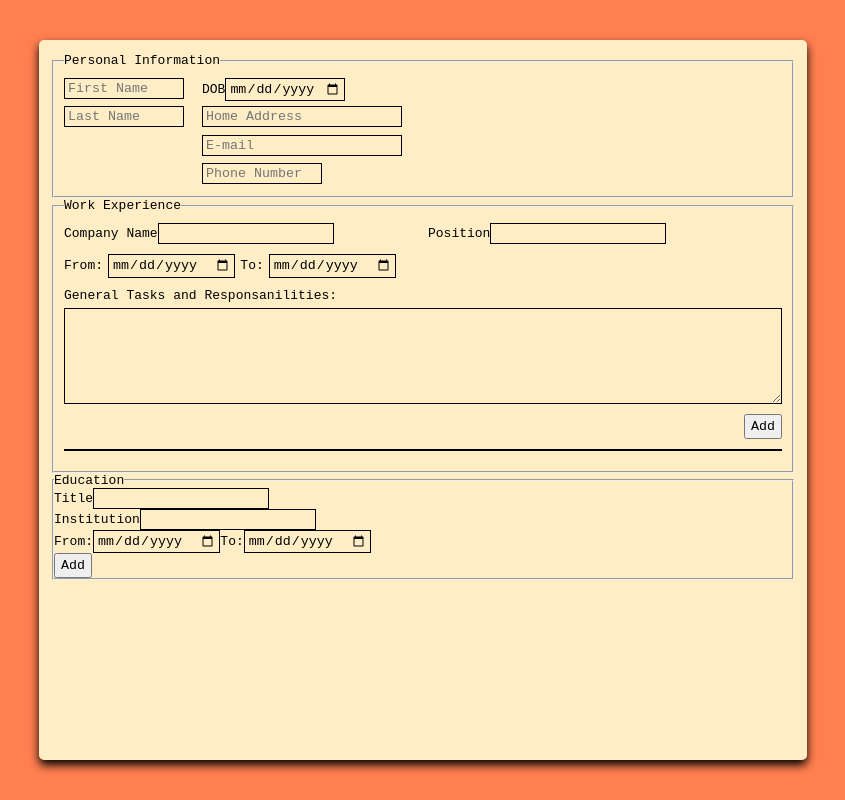
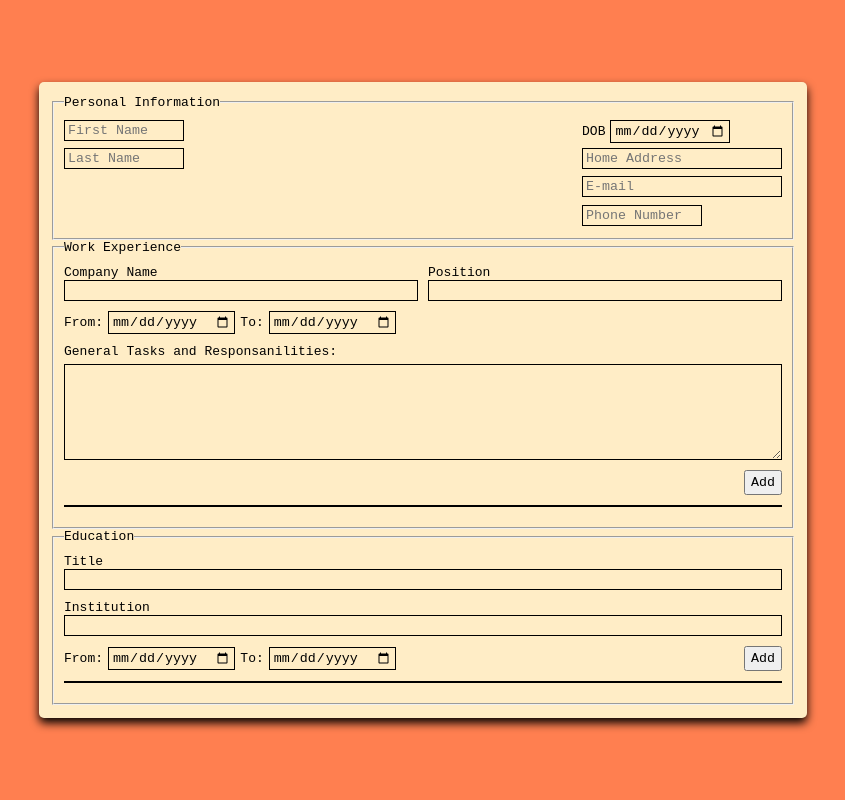
Before and after one commit to tomcoso/cv-application, a React (Create React App) app: page / in a window 1280 px wide. Shown: the whole page, without its empty margins (217-1062 px from the left). Built offline with nearby package versions, Linux system fonts and the light colour scheme.

Commit message:
update styling

```diff
--- a/src/style.scss
+++ b/src/style.scss
@@ -12,9 +12,12 @@ $font: monospace;
   display: flex;
   justify-content: center;
   align-items: center;
-  height: 100vh;
+  height: min-content;
+  min-height: 100vh;
   width: 100vw;
   background-color: coral;
+  padding: 1rem 0px;
+  overflow: auto;
 
   > div {
     min-width: min-content;
@@ -50,7 +53,7 @@ $font: monospace;
   width: 100%;
 
   display: grid;
-  grid: repeat(4, 1fr) / min-content 1fr;
+  grid: repeat(4, 1fr) / 1fr min-content;
   gap: 5px;
 
   input {
@@ -76,6 +79,7 @@ $font: monospace;
     display: flex;
     align-items: center;
     white-space: nowrap;
+    gap: 5px;
   }
 
   #address {
@@ -116,11 +120,15 @@ $font: monospace;
     #new-name {
       grid-row: 1/2;
       grid-column: 1/2;
+      display: flex;
+      flex-direction: column;
     }
 
     #new-title {
       grid-row: 1/2;
       grid-column: 2/3;
+      display: flex;
+      flex-direction: column;
     }
 
     #new-date {
@@ -173,5 +181,64 @@ $font: monospace;
       }
     }
   }
+}
 
+#education {
+  padding: 10px;
+
+  #new-education {
+    display: grid;
+    grid: repeat(3, min-content)/ 1fr min-content;
+    gap: 10px;
+    border-bottom: 2px solid black;
+    padding-bottom: 10px;
+
+    #new-ed-title {
+      display: flex;
+      flex-direction: column;
+      grid-row: 1/2;
+      grid-column: 1/3;
+      width: 100%;
+    }
+
+    #new-ed-institution {
+      display: flex;
+      flex-direction: column;
+      grid-row: 2/3;
+      grid-column: 1/3;
+    }
+
+    #new-ed-date {
+      display: flex;
+      align-items: center;
+      gap: 5px;
+      grid-column: 1/2;
+    }
+
+    #new-ed-add {
+      grid-column: 2/3;
+      justify-self: flex-end;
+    }
+  }
+
+  #all-education {
+    padding: 5px 0px;
+
+    li {
+      display: flex;
+      flex-direction: column;
+      gap: 5px;
+      padding: 10px 0px;
+      border-bottom: 2px solid black;
+
+      span:first-child {
+        font-weight: bold;
+        font-size: 1.2rem;
+      }
+
+      span:nth-child(2) {
+        font-size: 1.1rem;
+      }
+    }
+  }
 }
```
